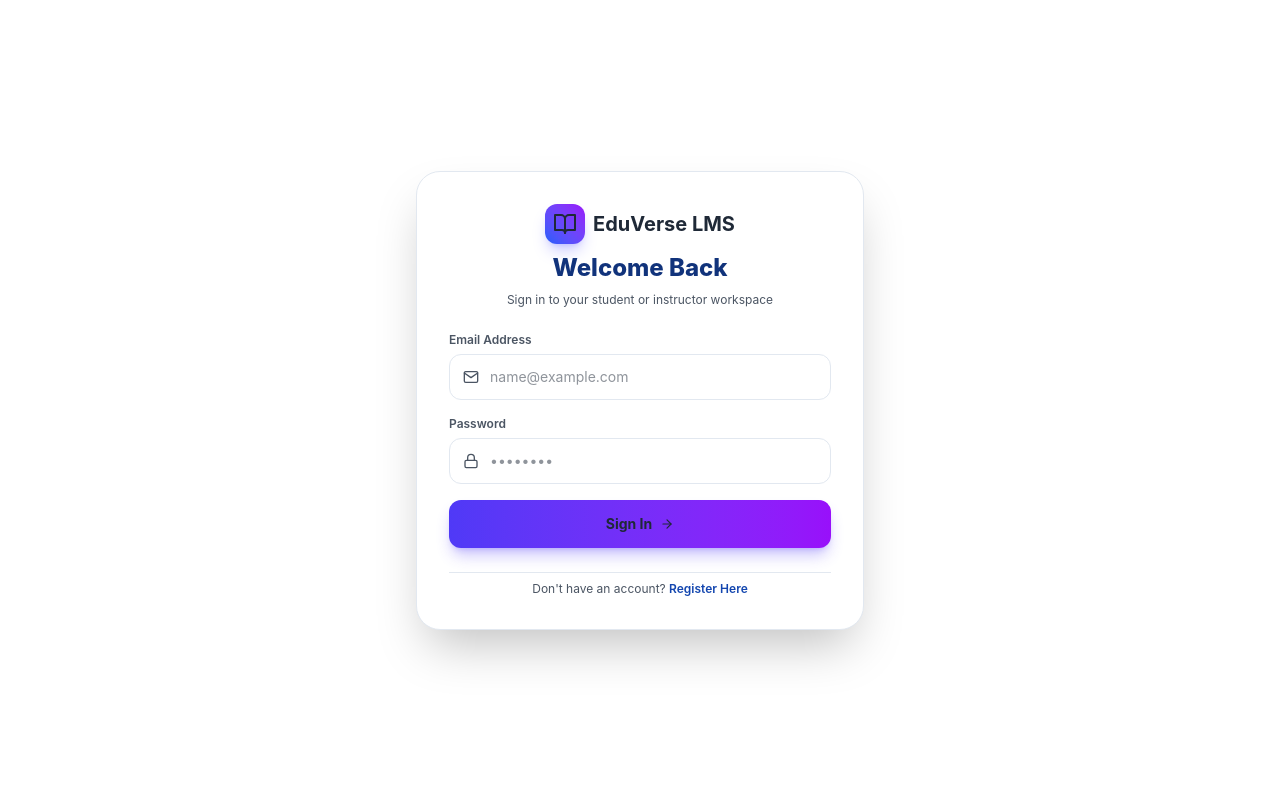
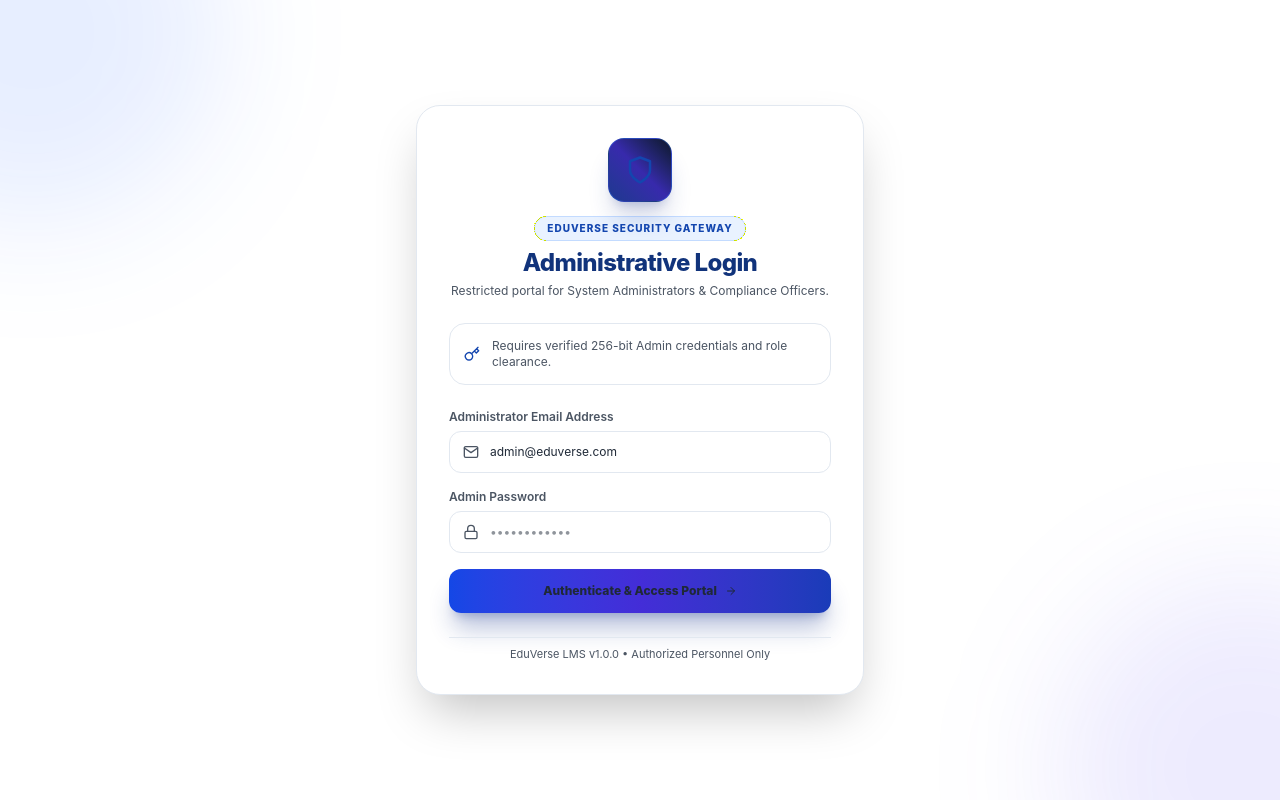
Before and after one commit to Hasnainkhan144wb/EduVerse-Learning-Management-System, a React (Vite) app in the folder frontent/: page /admin in a window 1280 px wide. Before the commit this address led to /login. Built offline with nearby package versions, Linux system fonts and the light colour scheme; no server answers.

Commit message:
Frontend Route Isolation & Dedicated Admin Auth Context

```diff
--- a/frontent/src/App.jsx
+++ b/frontent/src/App.jsx
@@ -7,9 +7,11 @@ import LoginPage from './pages/LoginPage';
 import RegisterPage from './pages/RegisterPage';
 import BrowseCourses from './pages/BrowseCourses';
 import CourseDetails from './pages/CourseDetails';
+import AdminLogin from './pages/admin/AdminLogin';
 
 import ProtectedRoute from './routes/ProtectedRoute';
 import RoleBaseRoute from './routes/RoleBaseRoute';
+import AdminProtectedRoute from './routes/AdminProtectedRoute';
 
 import StudentLayout from './layouts/StudentLayout';
 import InstructorLayout from './layouts/InstructorLayout';
@@ -58,6 +60,9 @@ function App() {
       <Route path="/register" element={<RegisterPage />} />
       <Route path="/courses" element={<BrowseCourses />} />
       <Route path="/courses/:id" element={<CourseDetails />} />
+
+      {/* Dedicated Isolated Admin Login Portal */}
+      <Route path="/admin" element={<AdminLogin />} />
 
       {/* Standalone Protected Checkout & Course Player & Take Quiz */}
       <Route
@@ -132,22 +137,21 @@ function App() {
         <Route path="analytics" element={<InstructorAnalytics />} />
       </Route>
 
-      {/* Protected Admin Layout & Command Center */}
+      {/* Protected Admin Layout & Command Center (Strict Admin Guard) */}
       <Route
-        path="/admin"
+        path="/admin/*"
         element={
-          <ProtectedRoute>
-            <RoleBaseRoute allowedRoles={['Admin']}>
-              <AdminLayout />
-            </RoleBaseRoute>
-          </ProtectedRoute>
+          <AdminProtectedRoute>
+            <AdminLayout />
+          </AdminProtectedRoute>
         }
       >
-        <Route index element={<AdminDashboard />} />
+        <Route path="dashboard" element={<AdminDashboard />} />
         <Route path="approvals" element={<AdminDashboard />} />
         <Route path="courses" element={<AdminDashboard />} />
         <Route path="categories" element={<AdminDashboard />} />
         <Route path="users" element={<AdminDashboard />} />
+        <Route path="reports" element={<AdminDashboard />} />
       </Route>
 
       {/* Fallback & Unauthorized Routes */}
--- /dev/null
+++ b/frontent/src/pages/admin/AdminLogin.jsx
@@ -0,0 +1,164 @@
+import React, { useState } from 'react';
+import { useNavigate } from 'react-router-dom';
+import { motion } from 'framer-motion';
+import { useForm } from 'react-hook-form';
+import toast from 'react-hot-toast';
+import { useAuth } from '../../context/AuthContext';
+import api from '../../services/api';
+import {
+  FiShield,
+  FiLock,
+  FiMail,
+  FiArrowRight,
+  FiCheckCircle,
+  FiKey,
+} from 'react-icons/fi';
+
+const AdminLogin = () => {
+  const navigate = useNavigate();
+  const { login } = useAuth();
+  const [submitting, setSubmitting] = useState(false);
+
+  const {
+    register,
+    handleSubmit,
+    formState: { errors },
+  } = useForm({
+    defaultValues: {
+      email: 'admin@eduverse.com',
+      password: '',
+    },
+  });
+
+  const onSubmit = async (data) => {
+    try {
+      setSubmitting(true);
+      const response = await api.post('/admin/login', {
+        email: data.email,
+        password: data.password,
+      });
+
+      if (response.data.success) {
+        const { token, user } = response.data;
+        login(user, token);
+        toast.success('Admin Security Authentication Successful! 🛡️');
+        navigate('/admin/dashboard', { replace: true });
+      }
+    } catch (err) {
+      console.error('Admin Login Failure:', err);
+      const errorMessage =
+        err.response?.data?.message || 'Invalid administrative credentials';
+      toast.error(errorMessage);
+    } finally {
+      setSubmitting(false);
+    }
+  };
+
+  return (
+    <div className="min-h-screen bg-slate-950 text-slate-100 flex flex-col items-center justify-center p-4 md:p-8 font-sans relative overflow-hidden">
+      {/* Background Decorative Gradients */}
+      <div className="absolute -top-40 -left-40 w-96 h-96 bg-blue-600/10 rounded-full blur-3xl pointer-events-none" />
+      <div className="absolute -bottom-40 -right-40 w-96 h-96 bg-indigo-600/10 rounded-full blur-3xl pointer-events-none" />
+
+      <motion.div
+        initial={{ opacity: 0, y: 20 }}
+        animate={{ opacity: 1, y: 0 }}
+        transition={{ duration: 0.5 }}
+        className="w-full max-w-md bg-slate-900 border border-slate-800 rounded-3xl p-8 shadow-2xl space-y-6 relative z-10"
+      >
+        {/* Header Branding */}
+        <div className="text-center space-y-3">
+          <div className="w-16 h-16 rounded-2xl bg-gradient-to-tr from-blue-900 via-indigo-800 to-slate-900 border border-blue-500/30 flex items-center justify-center text-blue-400 mx-auto text-3xl shadow-xl shadow-blue-900/20">
+            <FiShield />
+          </div>
+          <div>
+            <span className="inline-block px-3 py-1 bg-blue-500/10 text-blue-400 border border-blue-500/20 rounded-full text-[10px] font-extrabold uppercase tracking-widest mb-1.5">
+              EduVerse Security Gateway
+            </span>
+            <h1 className="text-2xl font-extrabold text-white tracking-tight">
+              Administrative Login
+            </h1>
+            <p className="text-xs text-slate-400 mt-1">
+              Restricted portal for System Administrators & Compliance Officers.
+            </p>
+          </div>
+        </div>
+
+        {/* Security Alert Badge */}
+        <div className="p-3.5 bg-slate-950 border border-slate-800/80 rounded-2xl flex items-center gap-3 text-xs text-slate-400">
+          <FiKey className="text-blue-400 shrink-0 text-base" />
+          <span>Requires verified 256-bit Admin credentials and role clearance.</span>
+        </div>
+
+        {/* Login Form */}
+        <form onSubmit={handleSubmit(onSubmit)} className="space-y-4">
+          <div>
+            <label className="block text-xs font-semibold text-slate-300 mb-1.5">
+              Administrator Email Address
+            </label>
+            <div className="relative">
+              <FiMail className="absolute left-3.5 top-1/2 -translate-y-1/2 text-slate-500 w-4 h-4" />
+              <input
+                type="email"
+                placeholder="admin@eduverse.com"
+                {...register('email', {
+                  required: 'Admin email address is required',
+                })}
+                className="w-full pl-10 pr-4 py-3 bg-slate-950 border border-slate-800 rounded-xl text-xs text-slate-100 focus:outline-none focus:border-blue-500"
+              />
+            </div>
+            {errors.email && (
+              <p className="text-red-400 text-[11px] mt-1 font-medium">
+                {errors.email.message}
+              </p>
+            )}
+          </div>
+
+          <div>
+            <label className="block text-xs font-semibold text-slate-300 mb-1.5">
+              Admin Password
+            </label>
+            <div className="relative">
+              <FiLock className="absolute left-3.5 top-1/2 -translate-y-1/2 text-slate-500 w-4 h-4" />
+              <input
+                type="password"
+                placeholder="••••••••••••"
+                {...register('password', {
+                  required: 'Admin password is required',
+                  minLength: {
+                    value: 6,
+                    message: 'Password must be at least 6 characters',
+                  },
+                })}
+                className="w-full pl-10 pr-4 py-3 bg-slate-950 border border-slate-800 rounded-xl text-xs text-slate-100 focus:outline-none focus:border-blue-500"
+              />
+            </div>
+            {errors.password && (
+              <p className="text-red-400 text-[11px] mt-1 font-medium">
+                {errors.password.message}
+              </p>
+            )}
+          </div>
+
+          <button
+            type="submit"
+            disabled={submitting}
+            className="w-full py-3.5 bg-gradient-to-r from-blue-700 via-indigo-700 to-blue-800 hover:from-blue-600 hover:to-indigo-600 text-white font-extrabold text-xs rounded-xl shadow-xl shadow-blue-900/30 flex items-center justify-center gap-2 transition transform active:scale-98"
+          >
+            {submitting ? 'Verifying Credentials...' : 'Authenticate & Access Portal'}{' '}
+            <FiArrowRight />
+          </button>
+        </form>
+
+        {/* Footer info */}
+        <div className="text-center pt-2 border-t border-slate-800/80">
+          <p className="text-[11px] text-slate-500">
+            EduVerse LMS v1.0.0 • Authorized Personnel Only
+          </p>
+        </div>
+      </motion.div>
+    </div>
+  );
+};
+
+export default AdminLogin;
--- /dev/null
+++ b/frontent/src/routes/AdminProtectedRoute.jsx
@@ -0,0 +1,27 @@
+import React from 'react';
+import { Navigate, useLocation } from 'react-router-dom';
+import { useAuth } from '../context/AuthContext';
+
+const AdminProtectedRoute = ({ children }) => {
+  const { isAuthenticated, role, loading } = useAuth();
+  const location = useLocation();
+
+  if (loading) {
+    return (
+      <div className="flex items-center justify-center min-h-screen bg-slate-950 text-white">
+        <div className="flex flex-col items-center gap-4">
+          <div className="w-12 h-12 border-4 border-blue-600 border-t-transparent rounded-full animate-spin" />
+          <p className="text-slate-400 text-sm font-medium">Verifying Admin Security Clearance...</p>
+        </div>
+      </div>
+    );
+  }
+
+  if (!isAuthenticated || role !== 'Admin') {
+    return <Navigate to="/admin" state={{ from: location }} replace />;
+  }
+
+  return children;
+};
+
+export default AdminProtectedRoute;
```
